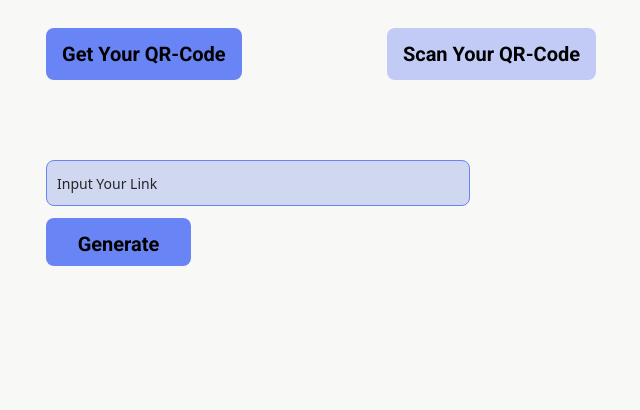
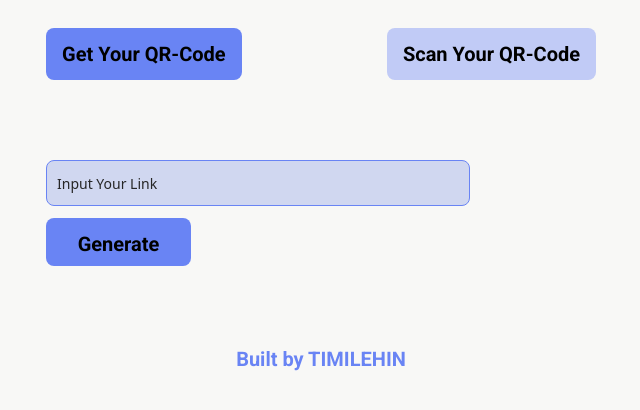
Before and after one commit to Timidelad/qr-code, a website: page public/index.html in a window 1280 px wide. Shown: the whole page, without its empty margins (319-959 px from the left). Drawn offline with Linux system fonts and the light colour scheme.

Commit message:
second-commit

```diff
--- a/package.json
+++ b/package.json
@@ -4,7 +4,7 @@
   "description": "",
   "main": "index.js",
   "scripts": {
-    "build": "tailwindcss -i ./src/input.css -o ./public/style.css --watch"
+    "build": "tailwindcss -i ./src/input.css -o ./public/style.css"
   },
   "keywords": [],
   "author": "Timi Delad",
--- a/public/index.html
+++ b/public/index.html
@@ -87,7 +87,9 @@
                 </div>
             </div>
 
-            </div>
+        </div>
+
+        <div class="text-activeColor font-myFont text-[20px] font-bold mt-7 flex items-center justify-center"><a href="https://linktr.ee/timidelad" target="_blank">Built by TIMILEHIN</a></div>
 
     </div>
     <script src="./index.js"></script>
```
Also changed, not shown: public/style.css.
